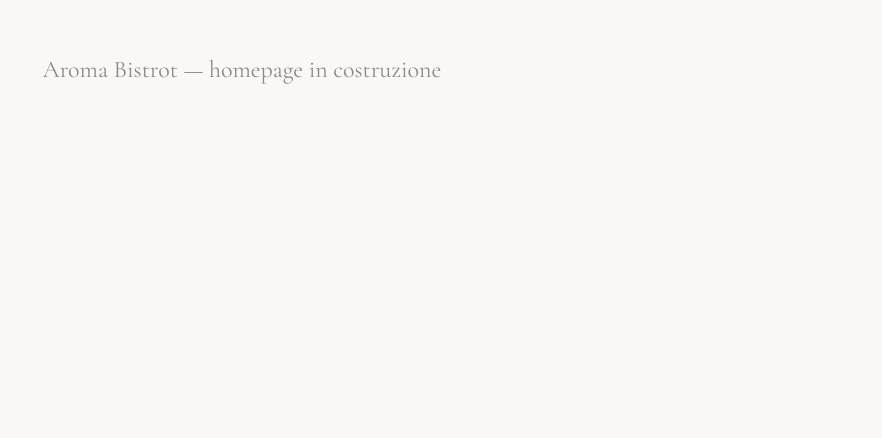
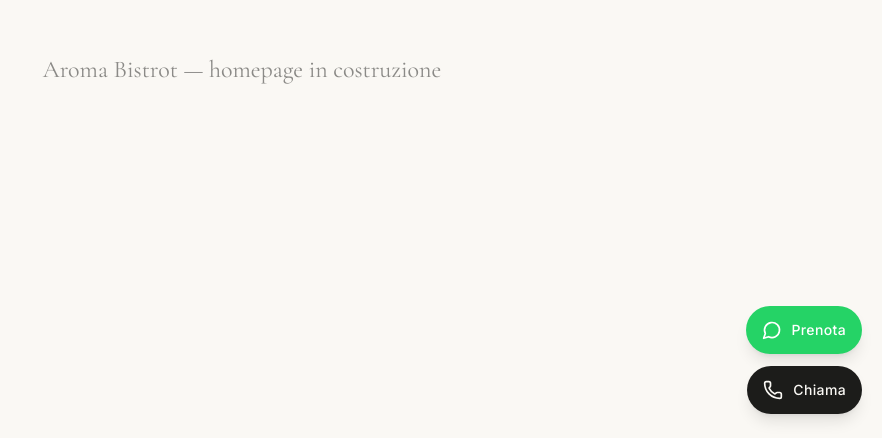
Before and after one commit to fedefacco/AromaBistrotSito, a Next.js app: page / in a window 1280 px wide. Shown: the part 362-800 px from the top of the page, without its empty margins (398-1280 px from the left). Built offline with nearby package versions, Linux system fonts and the light colour scheme.

Commit message:
TASK-008: FloatingCTA — WhatsApp + Telefono, animazione spring, integrazione layout
Co-Authored-By: Claude Sonnet 4.6 <noreply@anthropic.com>

```diff
--- a/app/layout.tsx
+++ b/app/layout.tsx
@@ -3,6 +3,7 @@ import { Cormorant_Garamond, Inter } from 'next/font/google'
 import '@/styles/globals.css'
 import Navbar from '@/components/layout/Navbar'
 import Footer from '@/components/layout/Footer'
+import FloatingCTA from '@/components/layout/FloatingCTA'
 
 const cormorant = Cormorant_Garamond({
   subsets: ['latin'],
@@ -38,6 +39,7 @@ export default function RootLayout({ children }: { children: React.ReactNode })
         <Navbar />
         {children}
         <Footer />
+        <FloatingCTA />
       </body>
     </html>
   )
--- a/components/layout/FloatingCTA.tsx
+++ b/components/layout/FloatingCTA.tsx
@@ -1 +1,59 @@
-// Bottoni fissi WhatsApp + telefono
+'use client'
+
+import { motion } from 'framer-motion'
+import { Phone, MessageCircle } from 'lucide-react'
+import { cn } from '@/lib/utils'
+
+type FloatingCTAProps = {
+  telefono?: string
+  whatsapp?: string
+}
+
+const spring = { type: 'spring', stiffness: 260, damping: 20 }
+
+export default function FloatingCTA({
+  telefono = '+390373000000',
+  whatsapp = '393000000000',
+}: FloatingCTAProps) {
+  return (
+    <div className="fixed bottom-6 right-5 z-50 flex flex-col gap-3 items-end">
+      {/* WhatsApp */}
+      <motion.a
+        href={`https://wa.me/${whatsapp}`}
+        target="_blank"
+        rel="noopener noreferrer"
+        aria-label="Prenota su WhatsApp"
+        initial={{ y: 100, opacity: 0 }}
+        animate={{ y: 0, opacity: 1 }}
+        transition={{ ...spring, delay: 1.1 }}
+        className={cn(
+          'flex items-center gap-2.5 bg-[#25D366] text-white shadow-lg',
+          'h-12 px-4 rounded-full',
+          'hover:bg-[#1db954] transition-colors duration-200',
+          'min-w-[48px] min-h-[48px]',
+        )}
+      >
+        <MessageCircle size={20} className="shrink-0" />
+        <span className="hidden md:inline text-sm font-medium tracking-wide">Prenota</span>
+      </motion.a>
+
+      {/* Telefono */}
+      <motion.a
+        href={`tel:${telefono}`}
+        aria-label="Chiama il ristorante"
+        initial={{ y: 100, opacity: 0 }}
+        animate={{ y: 0, opacity: 1 }}
+        transition={{ ...spring, delay: 1.25 }}
+        className={cn(
+          'flex items-center gap-2.5 bg-foreground text-background shadow-lg',
+          'h-12 px-4 rounded-full',
+          'hover:bg-foreground/80 transition-colors duration-200',
+          'min-w-[48px] min-h-[48px]',
+        )}
+      >
+        <Phone size={20} className="shrink-0" />
+        <span className="hidden md:inline text-sm font-medium tracking-wide">Chiama</span>
+      </motion.a>
+    </div>
+  )
+}
```
Also changed, not shown: 1 other file (tests, documents, lock files or other folders).
